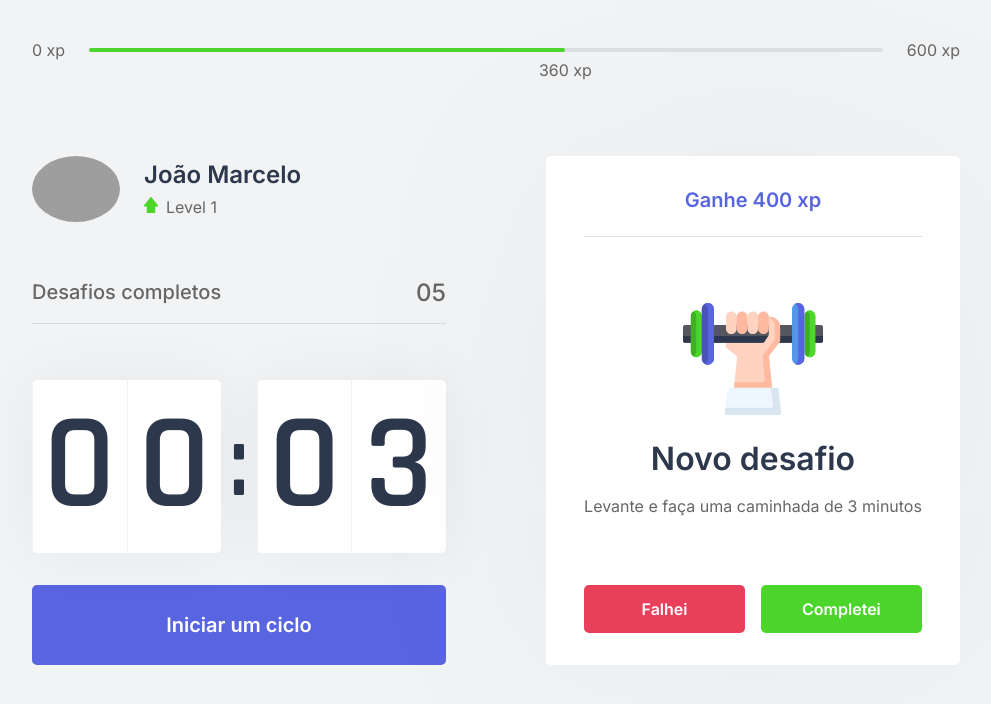
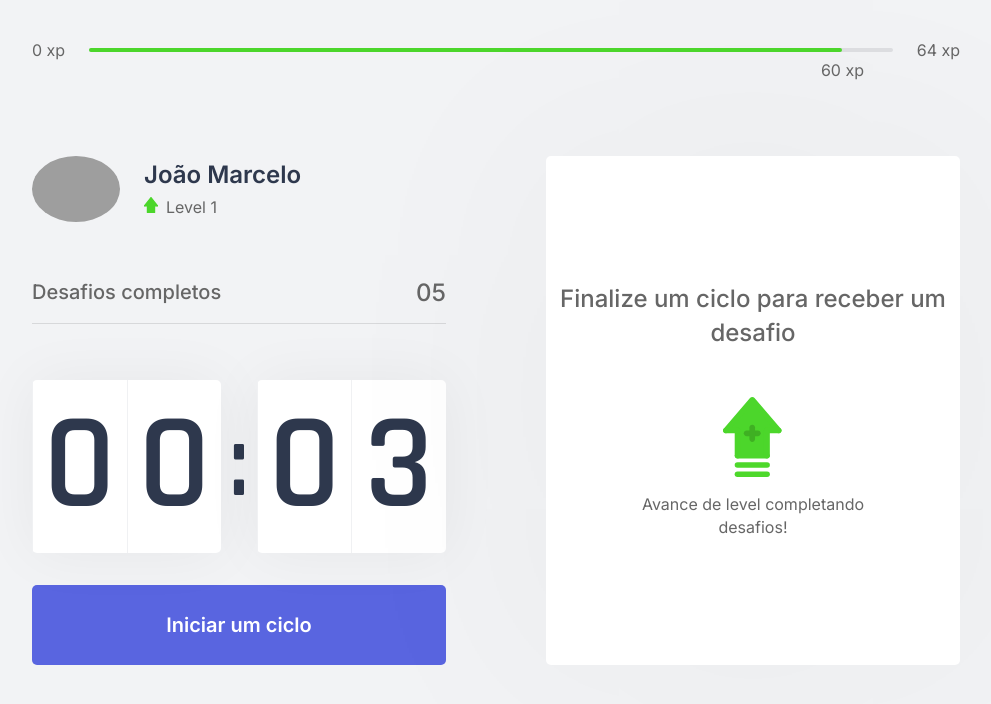
Before and after one commit to hereisjohnny2/moveit-next, a Next.js app: page / in a window 1280 px wide. Shown: the top 704 px of the page, without its empty margins (144-1135 px from the left). Built offline with nearby package versions, Linux system fonts and the light colour scheme; grey boxes are pictures that could not be loaded.

Commit message:
ExperienceBar updates xp info

```diff
--- a/src/components/ChallengeBox.tsx
+++ b/src/components/ChallengeBox.tsx
@@ -4,25 +4,25 @@
 
 export function ChallengeBox() {
 
-  const contextData = useContext(ChallengesContext);
-  const hasActiveChallenge = true;
+  const { activeChallenge, resetChallenge } = useContext(ChallengesContext);
 
   return (
     <div className={styles.challengeBoxContainer}>
-      {hasActiveChallenge ? (
+      {activeChallenge ? (
         <div className={styles.challengeActive}>
-          <header>Ganhe 400 xp</header>
+          <header>Ganhe {activeChallenge.amount} xp</header>
 
           <main>
-            <img src="icons/body.svg" alt="challenge icon" />
+            <img src={`icons/${activeChallenge.type}.svg`} alt="challenge icon" />
             <strong>Novo desafio</strong>
-            <p>Levante e faça uma caminhada de 3 minutos</p>
+            <p>{activeChallenge.description}</p>
           </main>
 
           <footer>
             <button
               className={styles.challengeFailedButton}
               type="button"
+              onClick={resetChallenge}
             >
               Falhei
             </button>
--- a/src/components/ExperienceBar.tsx
+++ b/src/components/ExperienceBar.tsx
@@ -1,14 +1,20 @@
+import { useContext } from 'react';
+import { ChallengesContext } from '../contexts/ChallengesContext';
 import styles from '../styles/components/ExperienceBar.module.css';
 
 export function ExperienceBar() {
-  return(
+
+	const { currentExperience, experienceToNextLevel } = useContext(ChallengesContext);
+	const percentToNextLevel = Math.round(currentExperience * 100) / experienceToNextLevel;
+
+	return (
 		<header className={styles.experienceBar}>
 			<span>0 xp</span>
 			<div>
-				<div style={{ width: '60%' }}></div>
-				<span className={styles.currentExperience} style={{ left: '60%' }}>360 xp</span>
+				<div style={{ width: `${percentToNextLevel}%` }}></div>
+				<span className={styles.currentExperience} style={{ left: `${percentToNextLevel}%` }}>{currentExperience} xp</span>
 			</div>
-			<span>600 xp</span>
+			<span>{experienceToNextLevel}	 xp</span>
 		</header>
 	);
 }
--- a/src/contexts/ChallengesContext.tsx
+++ b/src/contexts/ChallengesContext.tsx
@@ -1,11 +1,22 @@
 import { createContext, ReactNode, useState } from 'react';
+
+import challenges from '../../challenges.json';
+
+interface Challenge {
+  type: 'body' | 'eye';
+  description: string;
+  amount: number,
+}
 
 interface ChallengesContextData {
   level: number,
   currentExperience: number,
   challengesCompleted: number,
+  experienceToNextLevel: number,
+  activeChallenge: Challenge,
   levelUp: () => void,
   startNewChallenge: () => void,
+  resetChallenge: () => void,
 }
 
 interface ChallengesProviderProps {
@@ -18,17 +29,26 @@
 export function ChallengesProvider({ children }: ChallengesProviderProps) {
 
   const [level, setLevel] = useState(1);
-  const [currentExperience, setCurrentExperience] = useState(0);
+  const [currentExperience, setCurrentExperience] = useState(60);
   const [challengesCompleted, setChallengesCompleted] = useState(0);
 
+  const [activeChallenge, setActiveChallenge] = useState(null);
 
+  const experienceToNextLevel = Math.pow((level + 1) * 4, 2)
 
   function levelUp() {
     setLevel(level + 1)
   }
 
   function startNewChallenge() {
-    console.log('new challenge!');
+    const activeChallengeIndex = Math.floor(Math.random() * challenges.length);
+    const challenge = challenges[activeChallengeIndex];
+
+    setActiveChallenge(challenge);
+  }
+
+  function resetChallenge() {
+    setActiveChallenge(null);
   }
 
   return (
@@ -37,8 +57,11 @@
         level,
         currentExperience,
         challengesCompleted,
+        activeChallenge,
+        experienceToNextLevel,
         levelUp,
         startNewChallenge,
+        resetChallenge,
       }}
     >
       {children}
```
